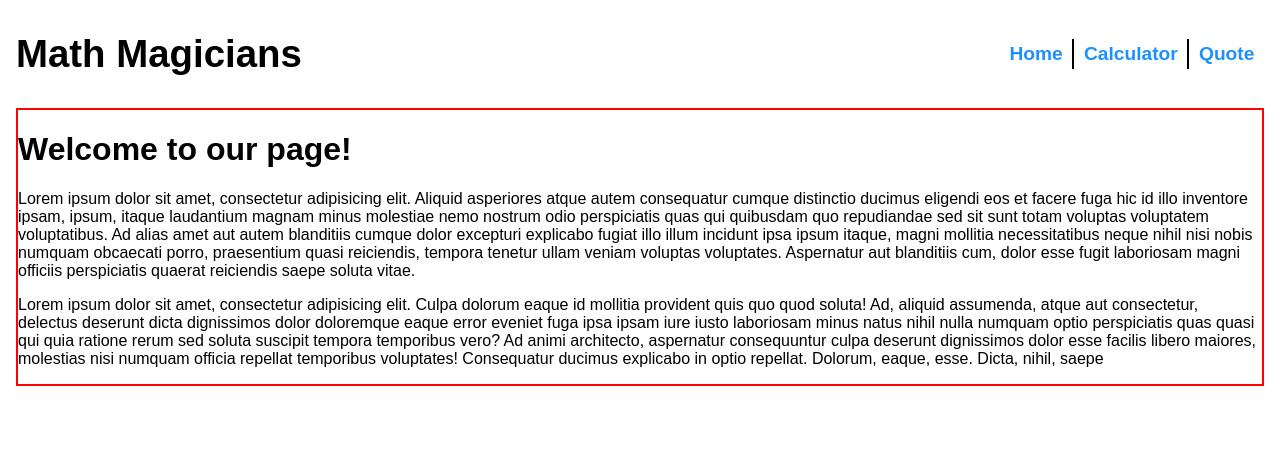
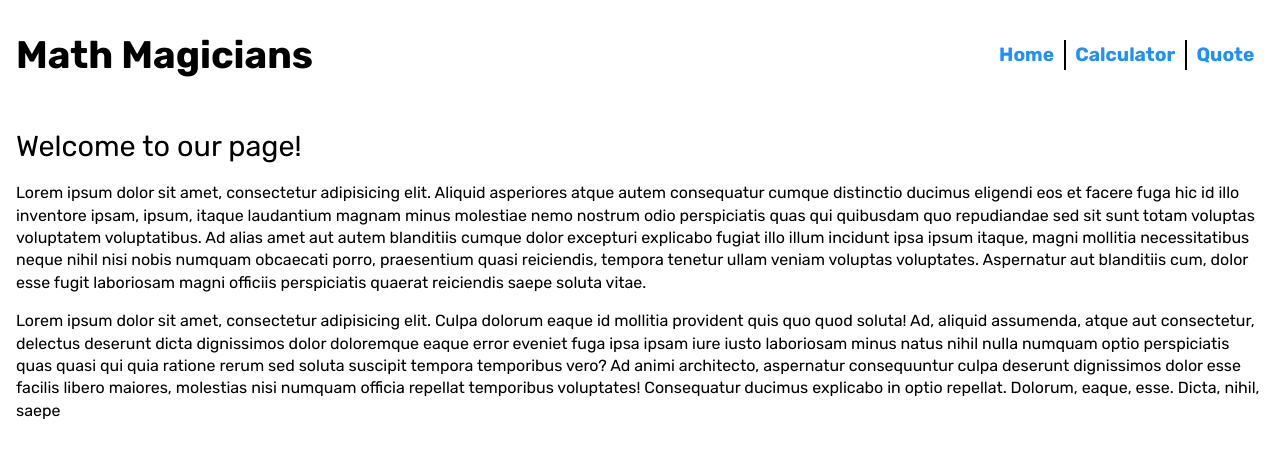
Before and after one commit to KumarAmitt/calculator, a React (Create React App) app: page / in a window 1280 px wide. Shown: the top 456 px of the page. Built offline with nearby package versions, Linux system fonts and the light colour scheme.

Commit message:
Add Style to Home

```diff
--- a/src/index.css
+++ b/src/index.css
@@ -1,3 +1,4 @@
+@import url('https://fonts.googleapis.com/css2?family=Rubik:wght@400;700&display=swap');
 @import './stylesheets/home.css';
 @import './stylesheets/navbar.css';
 
@@ -14,7 +15,7 @@
 body {
   margin: 0 1em;
   padding: 0;
-  font-family: sans-serif;
+  font-family: 'Rubik', sans-serif;
 }
 
 .App {
--- a/src/stylesheets/home.css
+++ b/src/stylesheets/home.css
@@ -1,3 +1,12 @@
 .Home {
-  border: 2px solid red;
+  margin-top: 1em;
 }
+
+.Home h1 {
+  font-size: 1.8rem;
+  font-weight: 400;
+}
+
+.Home p {
+  line-height: 1.4;
+}
```
